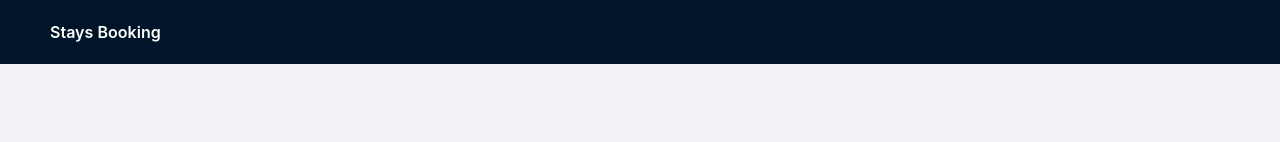
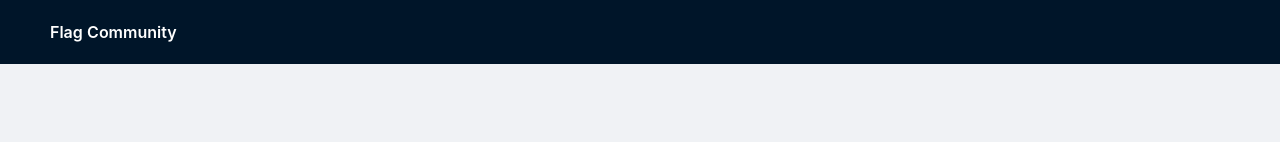
Before and after one commit to April-fengjian/Community_Property_Management_System, a React (Create React App) app in the folder flagfe/: page / in a window 1280 px wide. Shown: the top 142 px of the page. Built offline with nearby package versions, Linux system fonts and the light colour scheme.

Commit message:
FE first version

```diff
--- a/flagfe/src/App.js
+++ b/flagfe/src/App.js
@@ -64,7 +64,7 @@ class App extends React.Component {
       <Layout style={{ height: "100vh" }}>
         <Header style={{ display: "flex", justifyContent: "space-between" }}>
           <div style={{ fontSize: 16, fontWeight: 600, color: "white" }}>
-            Stays Booking
+            Flag Community
           </div>
           {this.state.authed && (
             <div>
```
